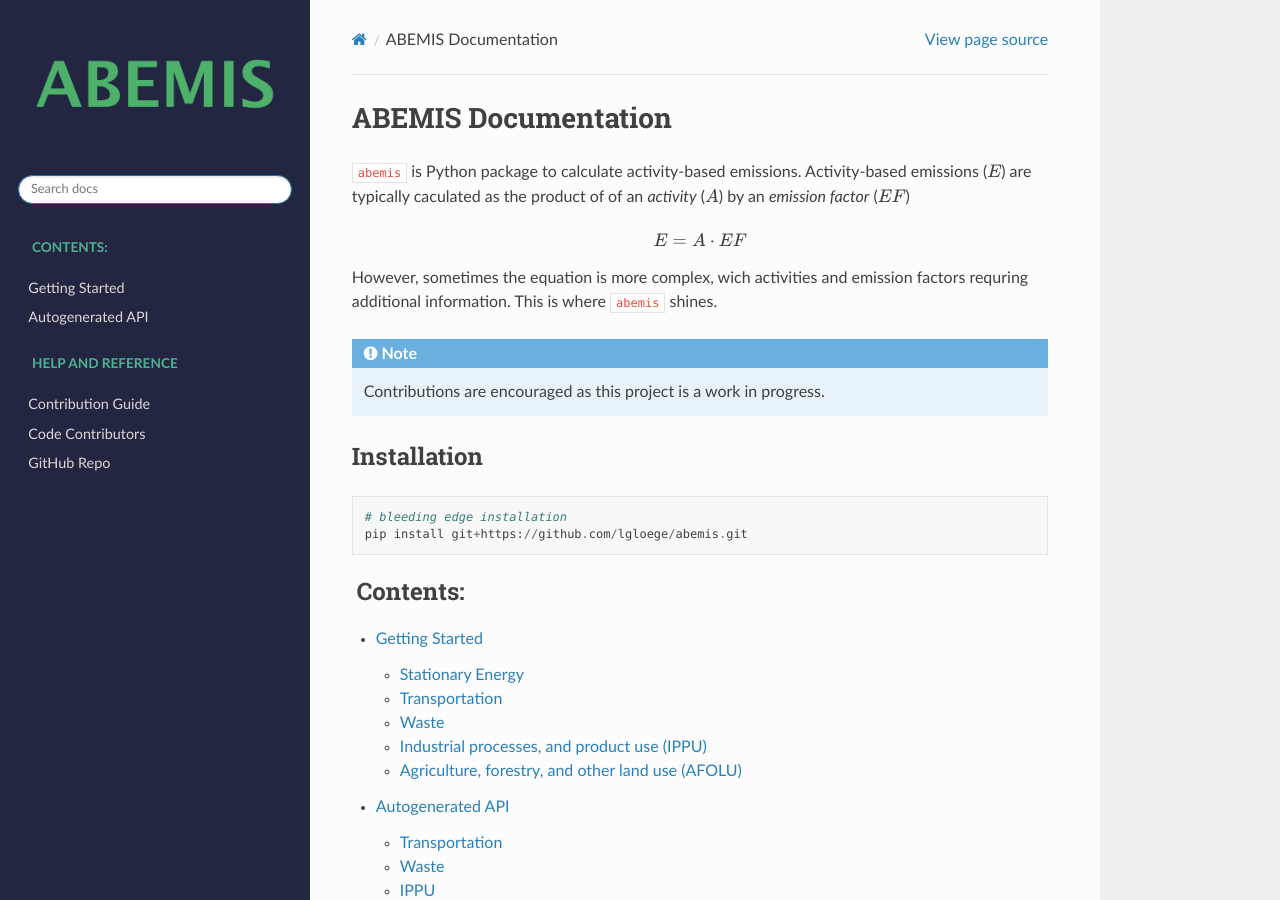
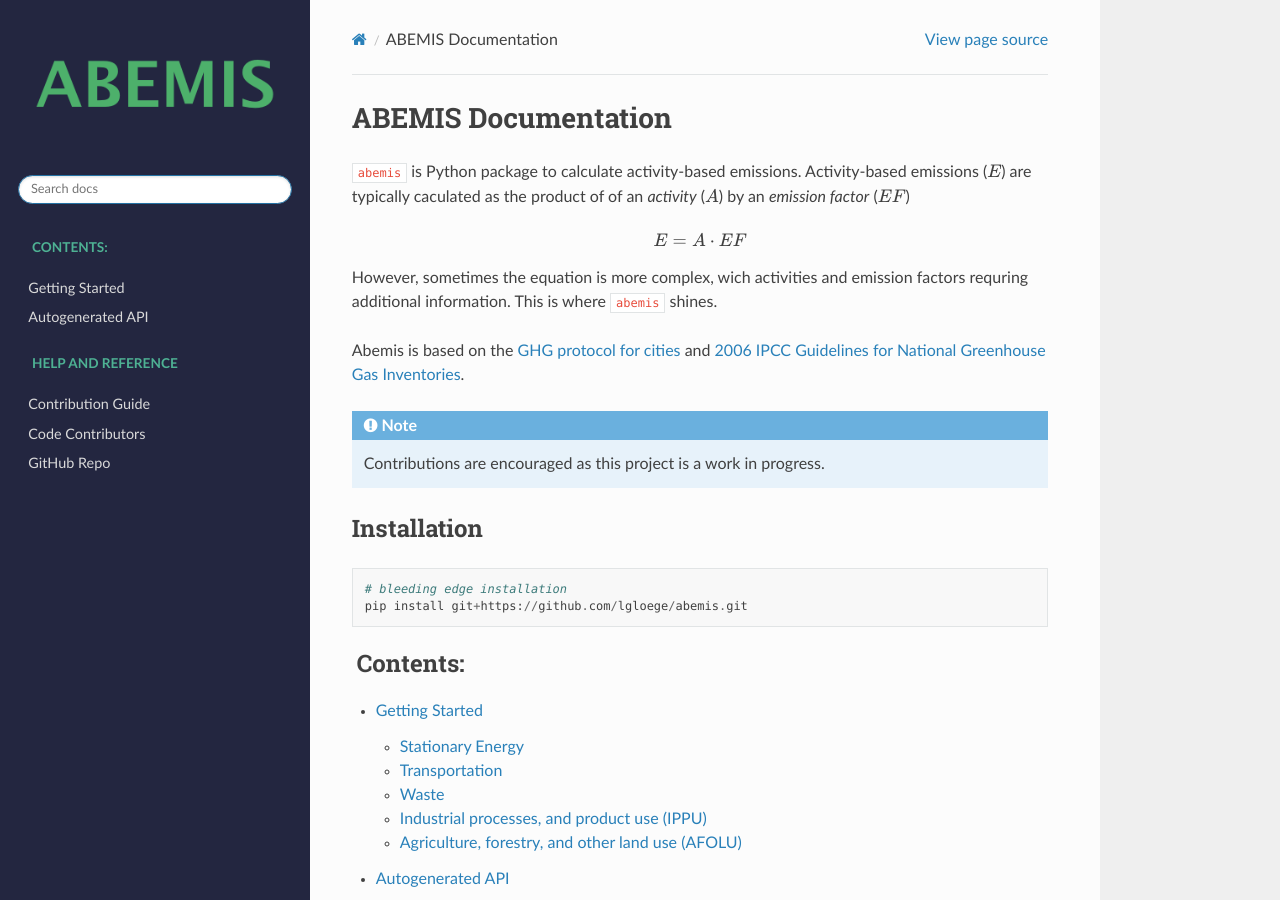
Before and after one commit to lgloege/abemis, a Sphinx documentation site: the page built from docs/index.rst, in a window 1280 px wide and 900 px high. Built offline with Sphinx 7.4.7 and the Read the Docs theme 2.0.0, drawn with Linux system fonts in a browser that asks for light colours.

Commit message:
docs: add references to GPC and IPCC

```diff
--- a/docs/index.rst
+++ b/docs/index.rst
@@ -17,6 +17,9 @@ of an *activity* (:math:`A`) by an *emission factor* (:math:`EF`)
 However, sometimes the equation is more complex,
 wich activities and emission factors requring additional information.
 This is where ``abemis`` shines.
+
+Abemis is based on the `GHG protocol for cities <https://ghgprotocol.org/ghg-protocol-cities>`_
+and `2006 IPCC Guidelines for National Greenhouse Gas Inventories <https://www.ipcc-nggip.iges.or.jp/public/2006gl/>`_.
 
 .. note::
 
```
